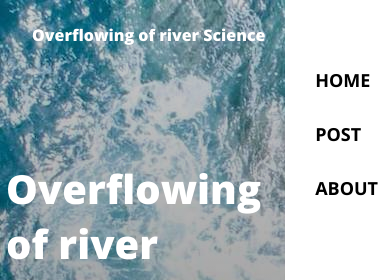
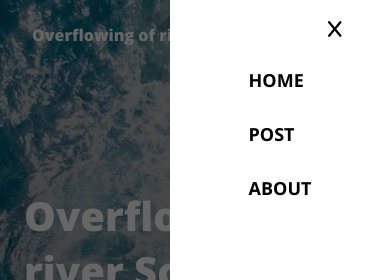
Before and after one commit to poiu03290/Overflowing_river_of_Science, a React (Create React App) app: page / in a window 390 px wide. Both pictures are taken after a click on the icon 341 px from the left and 34 px from the top of the page. Shown: the top 280 px of the page. Built offline with nearby package versions, Linux system fonts and the light colour scheme; no server answers.

Commit message:
headerbar 생성 및 모달 기능 구현

```diff
--- a/src/components/Header.js
+++ b/src/components/Header.js
@@ -1,11 +1,12 @@
 import { useState, useEffect } from 'react';
 import { Link } from "react-router-dom"
 
-import styles from './Header.module.css';
+import { HeaderBar } from './HeaderBar';
 
 import { FontAwesomeIcon } from '@fortawesome/react-fontawesome';
 import { faBars  } from '@fortawesome/free-solid-svg-icons';
-import { faX } from '@fortawesome/free-solid-svg-icons';
+
+import styles from './Header.module.css';
 
 export const Header = () => {
     const [scrollPosition, setScrollPosition] = useState(0);
@@ -31,7 +32,10 @@ export const Header = () => {
                             <li><Link to={'/'}>HOME</Link></li>
                             <li><Link to={'/post'}>POST</Link></li>
                             <li><Link to={'/about'}>ABOUT</Link></li>
-                            <li>{<FontAwesomeIcon icon={faBars} onClick={() => setShow(!show)} className={styles.icon} />}</li>
+                            <li>{<FontAwesomeIcon
+                                icon={faBars}
+                                onClick={() => setShow(!show)}
+                                className={styles.icon} />}</li>
                         </ul>
                     </div>
                 </div>
@@ -40,18 +44,7 @@ export const Header = () => {
                 <h1>Overflowing of river Science</h1>
                 <p>related to science in everyday life</p>
             </div>
-            <article className={show ? styles.bar : styles.blind}>
-                <nav>
-                    <ul>
-                        <div>
-                            <FontAwesomeIcon icon={faX} onClick={() => setShow(!show)} className={styles.Xicon} />
-                        </div>
-                        <li><Link to={'/'} onClick={() => setShow(!show)}>HOME</Link></li>
-                        <li><Link to={'/post'} onClick={() => setShow(!show)}>POST</Link></li>
-                        <li><Link to={'/about'} onClick={() => setShow(!show)}>ABOUT</Link></li>
-                    </ul>
-                </nav>
-            </article>
+            <HeaderBar show={show} setShow={setShow}/>
         </header>
 
     )
--- a/src/components/Header.module.css
+++ b/src/components/Header.module.css
@@ -29,7 +29,7 @@
     font-size: 0.875rem;
 }
 
-.change a {
+.change a, .change .icon {
     color: black;
 }
 
@@ -76,37 +76,6 @@
     display: none;
 }
 
-.bar {
-    height: 100%;
-    width: 220px;
-    display: flex;
-    flex-direction: column;
-    align-items: center;
-    font-family: 'Open Sans', sans-serif;
-    background-color: #fff;
-    font-size: 1.125rem;
-    z-index: 3;
-}
-
-.bar div {
-    display: flex;
-    justify-content: flex-end;
-    margin-top: 1.125em;
-}
-
-.bar nav ul li {
-    margin: 30px;
-    cursor: pointer;
-}
-
-.Xicon {
-    cursor: pointer;
-}
-
-.blind {
-    display: none;
-}
-
 
 @media screen and (max-width: 1023px) {
     .nav-bar a {
--- /dev/null
+++ b/src/components/HeaderBar.js
@@ -0,0 +1,25 @@
+import { Link } from 'react-router-dom';
+
+import { FontAwesomeIcon } from '@fortawesome/react-fontawesome';
+import { faX } from '@fortawesome/free-solid-svg-icons';
+
+import styles from './HeaderBar.module.css';
+
+export const HeaderBar = ({ show, setShow }) => {
+    return (
+        <div className={show ? `${styles.modal} ${styles.open}` : styles.modal}>
+            <article className={styles.bar}>
+                <nav>
+                    <ul>
+                        <div>
+                            <FontAwesomeIcon icon={faX} onClick={() => setShow(!show)} className={styles.Xicon} />
+                        </div>
+                        <li><Link to={'/'} onClick={() => setShow(!show)}>HOME</Link></li>
+                        <li><Link to={'/post'} onClick={() => setShow(!show)}>POST</Link></li>
+                        <li><Link to={'/about'} onClick={() => setShow(!show)}>ABOUT</Link></li>
+                    </ul>
+                </nav>
+            </article>
+        </div>
+    )
+}
--- /dev/null
+++ b/src/components/HeaderBar.module.css
@@ -0,0 +1,54 @@
+@keyframes modal-bg-show {
+    from {
+        opacity: 0;
+    }
+    to {
+        opacity: 1;
+    }
+}
+
+.modal {
+    display: none;
+    position: fixed;
+    top: 0; right: 0; bottom: 0; left: 0;
+    z-index: 99;
+    background-color: rgba(0, 0, 0, 0.6);
+}
+
+.open {
+    display: block;
+    animation: modal-bg-show 0.3s;
+}
+
+.bar {
+    height: 100%;
+    width: 220px;
+    display: flex;
+    flex-direction: column;
+    align-items: center;
+    font-family: 'Open Sans', sans-serif;
+    background-color: #fff;
+    font-size: 1.125rem;
+    z-index: 3;
+    position: absolute;
+    top: 0; bottom: 0; right: 0;
+}
+
+.bar div {
+    display: flex;
+    justify-content: flex-end;
+    margin-top: 1.125em;
+}
+
+.bar nav ul li {
+    margin: 30px;
+    cursor: pointer;
+}
+
+.Xicon {
+    cursor: pointer;
+}
+
+.blind {
+    display: none;
+}
```
